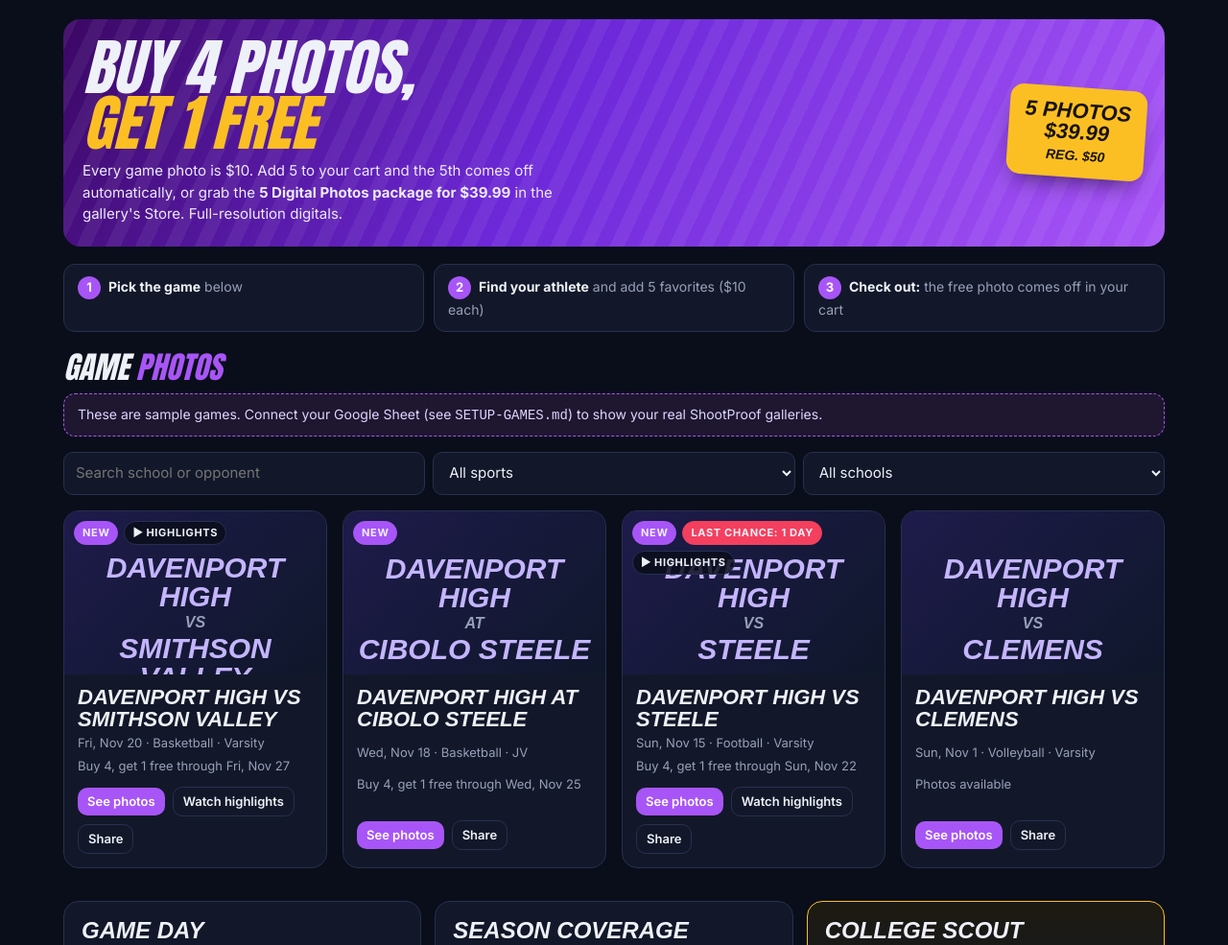
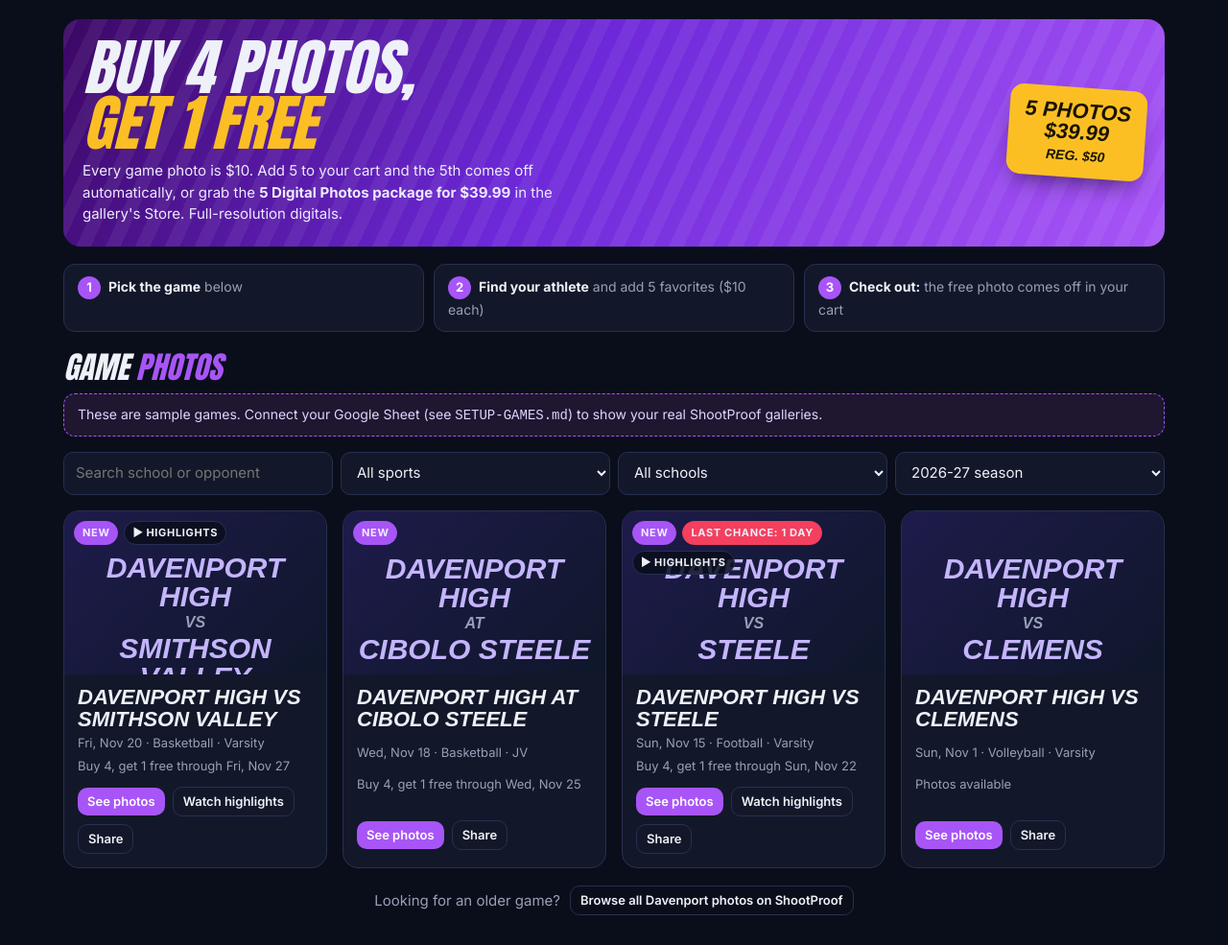
Before and after one commit to wthigpen/gmafocus-cards, a plain HTML site: page games.html in a window 1280 px wide. Shown: the top 985 px of the page at 96% size. Drawn offline with Linux system fonts and the light colour scheme; a web font is replaced by a local one.

Commit message:
Game Photos: season filter (Aug-Jul), album links, Browse all Davenport photos button
Co-Authored-By: Claude Opus 5.5 <noreply@anthropic.com>
Claude-Session: https://claude.ai/code/session_01Cd2YT1uXfkaDtv6ST8tDSF

```diff
--- a/games-template.csv
+++ b/games-template.csv
@@ -1,3 +1,3 @@
 date,sport,school,opponent,home_away,level,gallery_url,cover_url,highlight_url,deal_ends,notes
-2026-11-20,Basketball,Davenport High,Smithson Valley,Home,Varsity,https://photos.gmafocus.com/,,,2026-11-27,Season opener
-2026-11-18,Basketball,Davenport High,Cibolo Steele,Away,JV,https://photos.gmafocus.com/,,,2026-11-25,
+2026-11-20,Basketball,Davenport High,Smithson Valley,Home,Varsity,PASTE-THE-GAME-ALBUM-LINK-FROM-SHOOTPROOF,,,2026-11-27,Season opener
+2026-11-18,Basketball,Davenport High,Cibolo Steele,Away,JV,PASTE-THE-GAME-ALBUM-LINK-FROM-SHOOTPROOF,,,2026-11-25,
--- a/games.html
+++ b/games.html
@@ -61,6 +61,7 @@ a{color:inherit}
 .btn.ghost{background:transparent;border:1px solid var(--line);color:var(--text)}
 .btn.sm{padding:8px 10px;font-size:13px}
 .empty{color:var(--muted);padding:30px 0;text-align:center}
+.allrow{display:flex;gap:10px;align-items:center;flex-wrap:wrap;justify-content:center;color:var(--muted);margin:18px 0 0}
 .note{background:#1f1630;border:1px dashed var(--accent);border-radius:12px;padding:10px 14px;color:#ddd6fe;font-size:14px;margin:0 0 16px}
 /* upsell */
 .up{display:grid;grid-template-columns:repeat(3,1fr);gap:14px;margin-top:34px}
@@ -100,8 +101,10 @@ a{color:inherit}
     <input id="q" type="search" placeholder="Search school or opponent" aria-label="Search">
     <select id="sport" aria-label="Sport"><option value="">All sports</option></select>
     <select id="school" aria-label="School"><option value="">All schools</option></select>
+    <select id="season" aria-label="Season"><option value="">All seasons</option></select>
   </div>
   <div class="grid" id="grid" aria-live="polite"></div>
+  <p class="allrow" id="allrow" hidden>Looking for an older game? <a class="btn ghost sm" id="allLink" rel="noopener" target="_blank">Browse all Davenport photos on ShootProof</a></p>
   <p class="empty" id="empty" hidden></p>
 
   <section class="up" aria-label="Packages">
@@ -136,6 +139,7 @@ const CFG = Object.assign({
   gamesCsvUrl: "",
   gamesData: "",        // or paste the CSV rows right here (header row first). Used when gamesCsvUrl is blank.
   // Where each package button goes. Use full https:// addresses if this page is pasted into another site.
+  allPhotosUrl: "",       // your top-level ShootProof gallery (all seasons, sports, games). Blank hides the button.
   links: {
     gameDay: "https://photos.gmafocus.com/booking/davenport",
     season:  "https://gmafocus.com/services",
@@ -153,7 +157,8 @@ const SAMPLE = `date,sport,school,opponent,home_away,level,gallery_url,cover_url
 ${iso(-1)},Basketball,Davenport High,Smithson Valley,Home,Varsity,#,,#,,Sample game
 ${iso(-3)},Basketball,Davenport High,Cibolo Steele,Away,JV,#,,,,Sample game
 ${iso(-6)},Football,Davenport High,Steele,Home,Varsity,#,,#,${iso(1)},Sample game
-${iso(-20)},Volleyball,Davenport High,Clemens,Home,Varsity,#,,,,Sample game`;
+${iso(-20)},Volleyball,Davenport High,Clemens,Home,Varsity,#,,,,Sample game
+${iso(-300)},Basketball,Davenport High,Smithson Valley,Away,Varsity,#,,,,Sample game (last season)`;
 
 /* ---------- helpers ---------- */
 const ROOT = document.getElementById("gma-games") || document, $ = s => ROOT.querySelector(s);
@@ -179,6 +184,7 @@ function toast(m){ const t = $("#toast"); t.textContent = m; t.classList.add("on
 ROOT.querySelectorAll("[data-link]").forEach(a => { const u = safeUrl(CFG.links[a.dataset.link]); if (u) { a.href = u; a.target = CFG.linkTarget; } else a.hidden = true; });
 if (CFG.scoutPrice) $("#scoutPrice").textContent = CFG.scoutPrice;
 if (CFG.dealText) $("#dealText").textContent = CFG.dealText;
+if (safeUrl(CFG.allPhotosUrl)) { $("#allLink").href = safeUrl(CFG.allPhotosUrl); $("#allrow").hidden = false; }
 
 /* ---------- games ---------- */
 let games = [];
@@ -186,19 +192,27 @@ function load(rows){
   games = rows.map(r => {
     const d = day(r.date), ends = day(r.deal_ends) || (d && new Date(d.getTime() + CFG.defaultDealDays * 864e5));
     return { ...r, d, ends, gallery: safeUrl(r.gallery_url), cover: safeUrl(r.cover_url), video: safeUrl(r.highlight_url),
+      season: r.season || seasonOf(d),
       key: [r.date, r.school, r.opponent].join(" ").toLowerCase().replace(/[^a-z0-9]+/g, "-") };
   }).filter(g => g.d && g.gallery).sort((a, b) => b.d - a.d);
   fill("#sport", games.map(g => g.sport)); fill("#school", games.map(g => g.school));
+  const seasons = [...new Set(games.map(g => g.season).filter(Boolean))].sort().reverse();
+  for (const v of seasons) { const o = document.createElement("option"); o.value = v; o.textContent = v + " season"; $("#season").append(o); }
+  $("#season").hidden = seasons.length < 2; if (seasons.length) $("#season").value = seasons[0];
   const P = (() => { let q = location.search; try { if (!q && window.top !== window) q = window.top.location.search; } catch (_) {} return new URLSearchParams(q); })();
   if (P.get("sport")) $("#sport").value = P.get("sport");
   if (P.get("school")) $("#school").value = P.get("school");
+  if (P.get("season")) $("#season").value = P.get("season");
+  if (P.get("game")) $("#season").value = "";
   show();
   const want = P.get("game"); if (want) { const el = document.getElementById("g-" + want); if (el) el.scrollIntoView({ block: "center" }); }
 }
+// Sports seasons run Aug–Jul: a game on 2026-11-20 is in "2026-27".
+function seasonOf(d){ if (!d) return ""; const y = d.getMonth() >= 7 ? d.getFullYear() : d.getFullYear() - 1; return `${y}-${String((y + 1) % 100).padStart(2, "0")}`; }
 function fill(sel, vals){ for (const v of [...new Set(vals.filter(Boolean))].sort()) { const o = document.createElement("option"); o.textContent = v; $(sel).append(o); } }
 function show(){
-  const q = $("#q").value.trim().toLowerCase(), sp = $("#sport").value, sc = $("#school").value;
-  const list = games.filter(g => (!q || [g.school, g.opponent, g.sport, g.level, g.notes].join(" ").toLowerCase().includes(q)) && (!sp || g.sport === sp) && (!sc || g.school === sc));
+  const q = $("#q").value.trim().toLowerCase(), sp = $("#sport").value, sc = $("#school").value, se = $("#season").value;
+  const list = games.filter(g => (!q || [g.school, g.opponent, g.sport, g.level, g.notes].join(" ").toLowerCase().includes(q)) && (!sp || g.sport === sp) && (!sc || g.school === sc) && (!se || g.season === se));
   const grid = $("#grid"); grid.innerHTML = "";
   for (const g of list) {
     const age = -daysFrom(g.d), left = g.ends ? daysFrom(g.ends) : -1, dealOn = left >= 0;
@@ -237,7 +251,7 @@ $("#grid").addEventListener("click", async e => {
   try { if (navigator.share) { await navigator.share({ title, text: "Find your athlete. Buy 4 photos, get 1 free.", url }); return; } } catch (_) { return; }
   try { await navigator.clipboard.writeText(url); toast("Link copied"); } catch (_) { prompt("Copy this link:", url); }
 });
-["#q", "#sport", "#school"].forEach(s => $(s).addEventListener("input", show));
+["#q", "#sport", "#school", "#season"].forEach(s => $(s).addEventListener("input", show));
 
 if (!CFG.gamesCsvUrl) { if (CFG.gamesData.trim()) load(parseCSV(CFG.gamesData.trim())); else { $("#sample").hidden = false; load(parseCSV(SAMPLE)); } return; }
 $("#empty").hidden = false; $("#empty").textContent = "Loading games…";
```
Also changed, not shown: airo/game-photos.html (+19 -4 lines), 3 other files.
